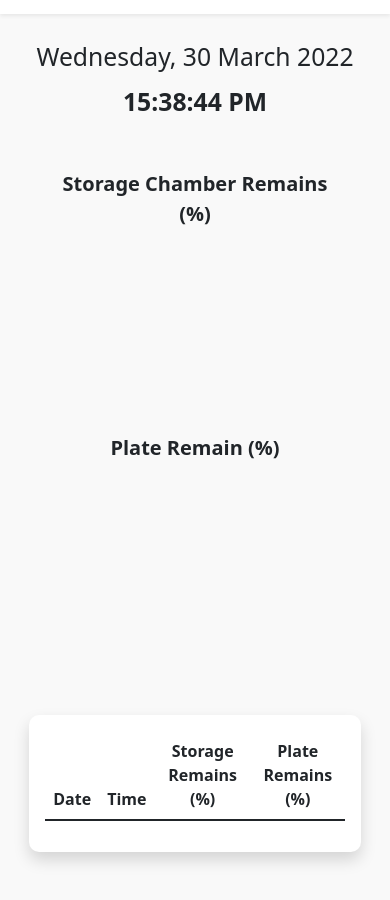
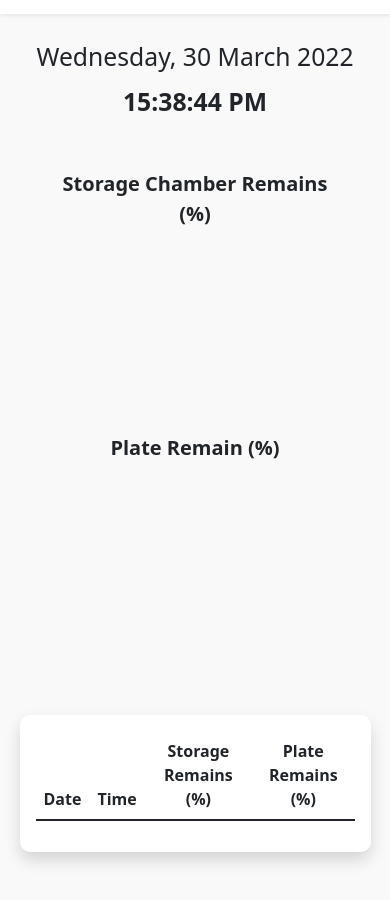
Before and after one commit to youwai/youwai.github.io, a plain HTML site: page index.html in a window 390 px wide. Shown: the part 67-967 px from the top of the page. Drawn offline with nearby package versions, Linux system fonts and the light colour scheme; no server answers.

Commit message:
add-on table section style

```diff
--- a/index.css
+++ b/index.css
@@ -34,6 +34,11 @@ body {
     .graph-card {
       width: 70%;
     }
+
+    .table-section {
+      width: 90%;
+      margin: auto;
+    }
   }
 
 @media only screen and (min-width: 426px) and (max-width: 860px) {
```
